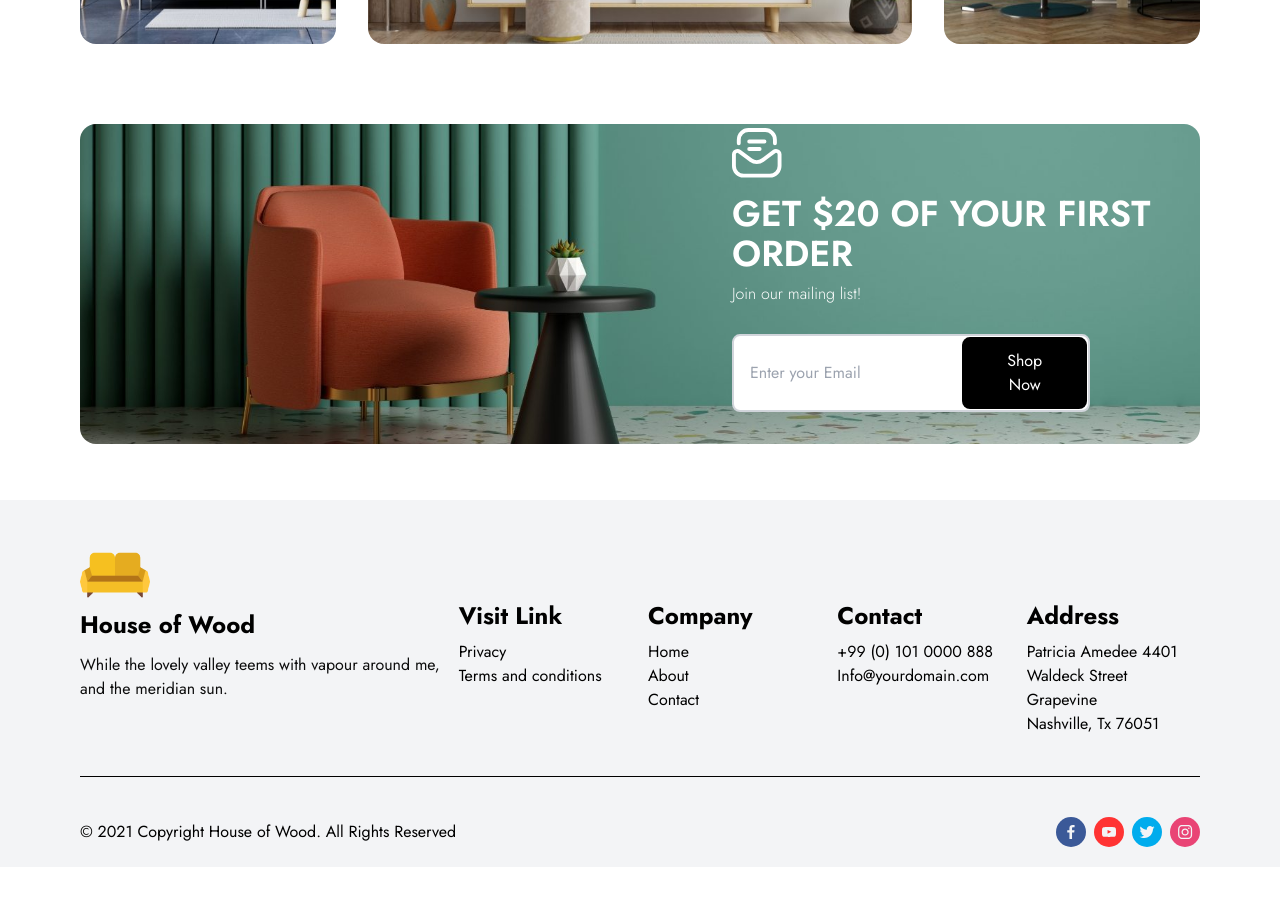
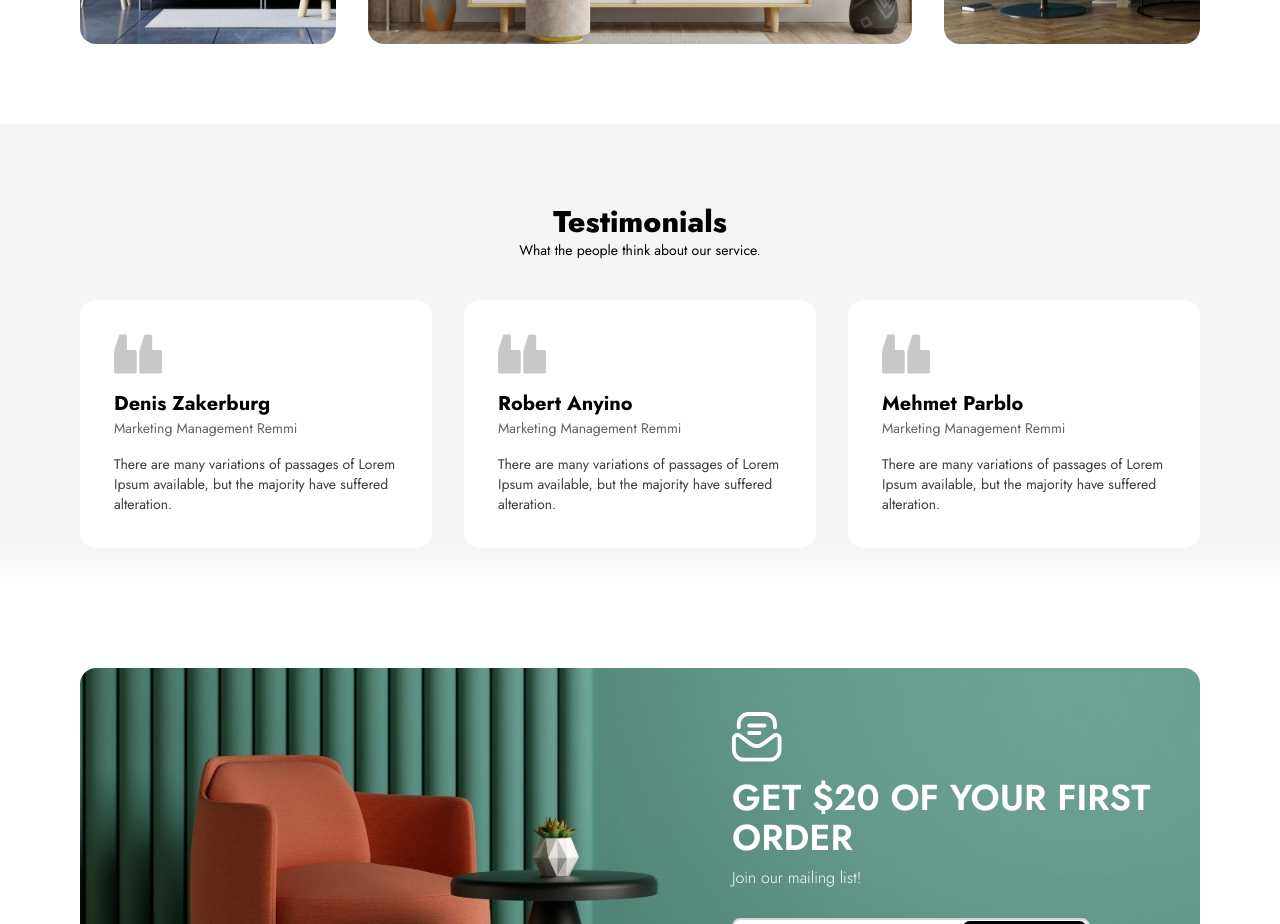
Before and after one commit to nikets40/house-of-wood, a Next.js app: page / in a window 1280 px wide. Shown: the part 4160-5084 px from the top of the page. Before the commit the page ends 5027 px from the top, so only its background shows below. Built offline with nearby package versions, Linux system fonts and the light colour scheme.

Commit message:
ADD: testimonial section

```diff
--- a/components/MailinglistBanner.tsx
+++ b/components/MailinglistBanner.tsx
@@ -2,7 +2,7 @@ import Image from "next/image";
 
 const MailinglistBanner = () => {
   return (
-    <div className="h-[40vh] w-full relative mt-20">
+    <div className="h-[40vh] lg:h-[50vh] w-full relative mt-20">
       <Image
         src="/static/images/mailinglist-bg.jpg"
         layout="fill"
--- /dev/null
+++ b/components/Testimonials.tsx
@@ -0,0 +1,84 @@
+import { useState } from "react";
+
+const Testimonials = () => {
+  return (
+    <div className="mt-20 pt-20 bg-[#f5f5f5] w-[100vw] -ml-10 lg:-ml-20">
+      <div className="text-center">
+        <h3 className="font-extrabold text-3xl">Testimonials</h3>
+        <p className="font-normal text-sm">
+          What the people think about our service.
+        </p>
+      </div>
+
+      <div className="flex flex-col lg:flex-row gap-8 mx-10 lg:mx-20 mt-10">
+        <TestimonialCard
+          name="Denis Zakerburg"
+          post="Marketing Management Remmi"
+          testimonial="There are many variations of passages of Lorem Ipsum available, but the majority have suffered alteration."
+        />
+        <TestimonialCard
+          name="Robert Anyino"
+          post="Marketing Management Remmi"
+          testimonial="There are many variations of passages of Lorem Ipsum available, but the majority have suffered alteration."
+        />
+        <TestimonialCard
+          name="Mehmet Parblo"
+          post="Marketing Management Remmi"
+          testimonial="There are many variations of passages of Lorem Ipsum available, but the majority have suffered alteration."
+        />
+      </div>
+      <div className="from-[#f5f5f5] to-white bg-gradient-to-b h-10" />
+    </div>
+  );
+};
+
+export default Testimonials;
+
+const TestimonialCard: React.FC<{
+  name: string;
+  post: string;
+  testimonial: string;
+}> = ({ name, post, testimonial }) => {
+  const [isHovering, setIsHovering] = useState(false);
+  return (
+    <div className="bg-white rounded-2xl p-8 group border-transparent border-2 hover:border-primary transform transition-all duration-500 ease-in-out hover:shadow-2xl">
+      <div className="flex gap-4 items-center md:flex-col md:items-start">
+        <TestimonialIcon className="h-10 w-12 text-[#c8c8c8] group-hover:text-primary duration-300 ease-in-out" />
+        <div className="">
+          <p className="text-xl capitalize font-bold group-hover:text-primary duration-300 ease-in-out">
+            {name}
+          </p>
+          <p className="capitalize text-sm text-[#0201019e]">
+            {post}
+          </p>
+        </div>
+      </div>
+      <p className="text-[#3d3d3d] text-sm mt-4">
+        {testimonial}
+      </p>
+    </div>
+  );
+};
+
+const TestimonialIcon: React.FC<{ className?: string }> = ({ className }) => (
+  <svg
+    xmlns="http://www.w3.org/2000/svg"
+    width="74"
+    height="60"
+    viewBox="0 0 74 60"
+    className={className}
+  >
+    <g transform="translate(0 -0.102)">
+      <path
+        d="M17.5,60a2.406,2.406,0,0,1-2.365-2.446v-21.2H2.365A2.406,2.406,0,0,1,0,33.913V2.446A2.406,2.406,0,0,1,2.365,0h30.27A2.406,2.406,0,0,1,35,2.446V33.913a2.546,2.546,0,0,1-.029.382.125.125,0,0,1,0,.028l-.053.229-.876,2.817L30.839,47.875l-2.345,7.178-.4,1.215-.377,1.354a6.758,6.758,0,0,1-.57,1.362A2.319,2.319,0,0,1,25.225,60Z"
+        transform="translate(74 60.102) rotate(180)"
+        fill="currentColor"
+      ></path>
+      <path
+        d="M17.5,60a2.406,2.406,0,0,1-2.365-2.446v-21.2H2.365A2.406,2.406,0,0,1,0,33.913V2.446A2.406,2.406,0,0,1,2.365,0h30.27A2.406,2.406,0,0,1,35,2.446V33.913a2.546,2.546,0,0,1-.029.382.125.125,0,0,1,0,.028l-.053.229-.876,2.817L30.839,47.875l-2.345,7.178-.4,1.215-.377,1.354a6.758,6.758,0,0,1-.57,1.362A2.319,2.319,0,0,1,25.225,60Z"
+        transform="translate(35 60.102) rotate(180)"
+        fill="currentColor"
+      ></path>
+    </g>
+  </svg>
+);
--- a/pages/index.tsx
+++ b/pages/index.tsx
@@ -5,6 +5,7 @@ import Hero from "../components/Hero";
 import MailinglistBanner from "../components/MailinglistBanner";
 import Marketing from "../components/Marketing";
 import NewArrivals from "../components/NewArrivals";
+import Testimonials from "../components/Testimonials";
 import Trending from "../components/Trending";
 
 const IndexPage: NextPage = () => {
@@ -14,6 +15,7 @@ const IndexPage: NextPage = () => {
       <NewArrivals />
       <Trending />
       <Marketing />
+      <Testimonials />
       <MailinglistBanner />
     </div>
   );
```
Also changed, not shown: public/static/icons/testimonial-icon.svg (added).
